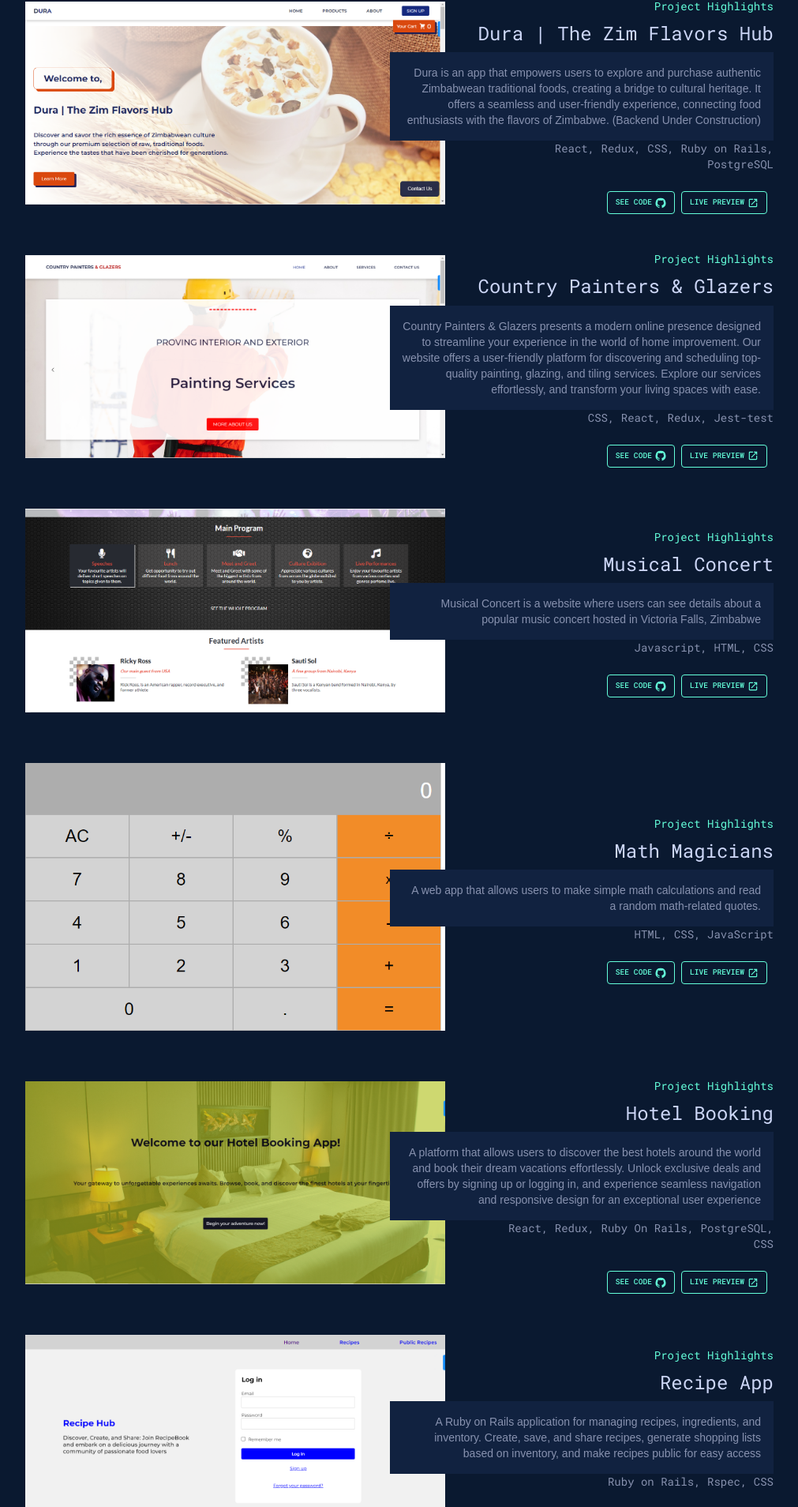
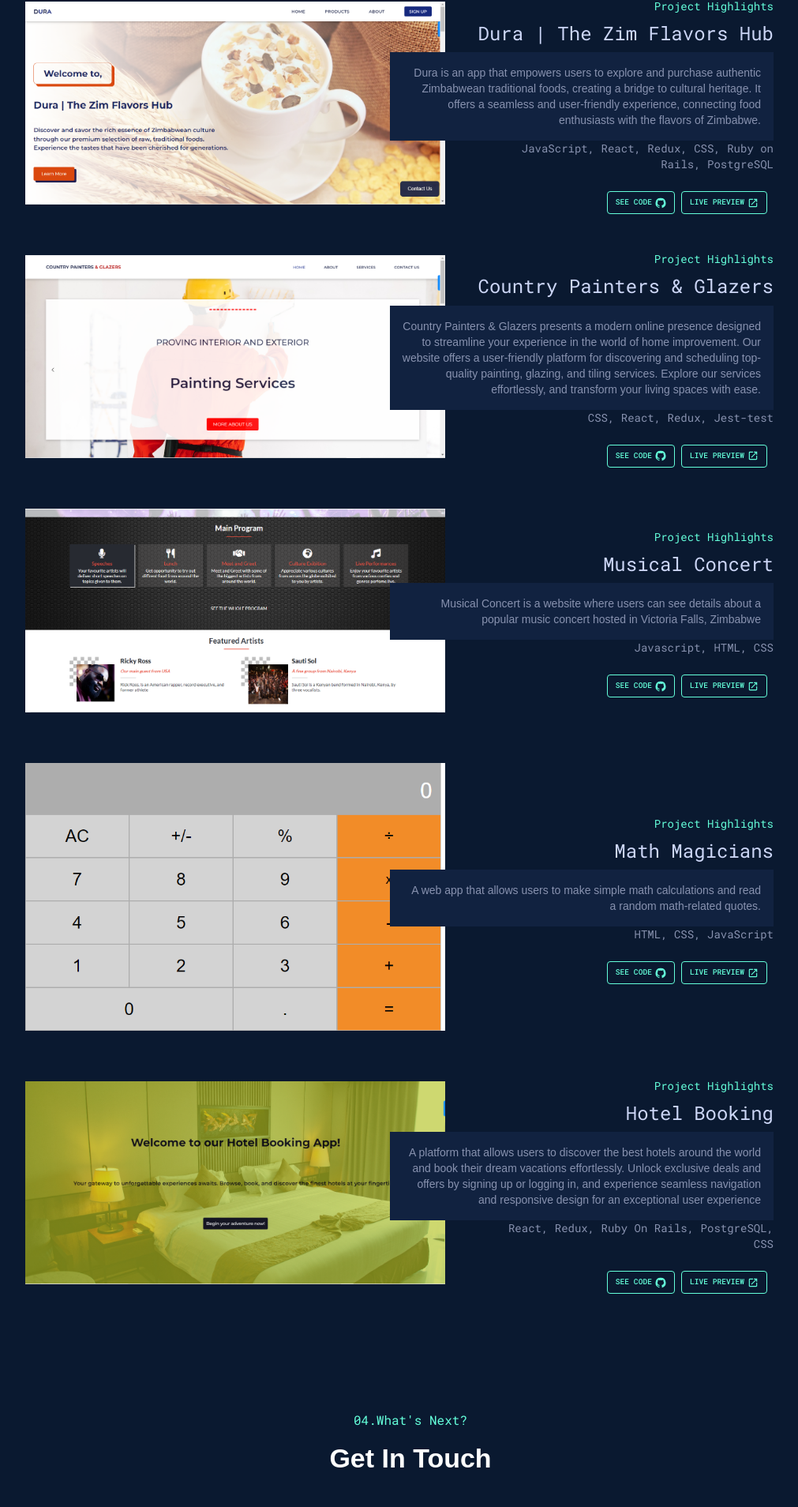
Before and after one commit to Amen-Musingarimi/portfolio, a React (Create React App) app: page /#home in a window 1280 px wide. Shown: the part 1881-3789 px from the top of the page at 79% size, without its empty margins (120-1131 px from the left). Built offline with nearby package versions, Linux system fonts and the light colour scheme.

Commit message:
Modify projects

```diff
--- a/src/projects/data.js
+++ b/src/projects/data.js
@@ -4,9 +4,8 @@ import TwitterIcon from '@mui/icons-material/Twitter';
 import calculatorImage from '../assets/projects/calculator.png';
 import hotelAppImage from '../assets/projects/hotel-booking-app.png';
 import concertImage from '../assets/projects/musicalconcert.png';
-import recipeImage from '../assets/projects/recipeapp.png';
 import yardCare from '../assets/projects/yard-care.png';
-import dura from '../assets/projects/dura-app.png';
+import dura from '../assets/projects/dura.png';
 import countryPainters from '../assets/projects/country-painters.png';
 
 const data = {
@@ -35,9 +34,9 @@ const data = {
       project_name: 'Dura | The Zim Flavors Hub',
       project_live_link: 'https://dura-zim.netlify.app/',
       project_description:
-        'Dura is an app that empowers users to explore and purchase authentic Zimbabwean traditional foods, creating a bridge to cultural heritage. It offers a seamless and user-friendly experience, connecting food enthusiasts with the flavors of Zimbabwe. (Backend Under Construction)',
+        'Dura is an app that empowers users to explore and purchase authentic Zimbabwean traditional foods, creating a bridge to cultural heritage. It offers a seamless and user-friendly experience, connecting food enthusiasts with the flavors of Zimbabwe.',
       project_image: dura,
-      project_tech: 'React, Redux, CSS, Ruby on Rails, PostgreSQL',
+      project_tech: 'JavaScript, React, Redux, CSS, Ruby on Rails, PostgreSQL',
       project_link: 'https://github.com/Amen-Musingarimi/dura-frontend.git',
     },
     {
@@ -79,15 +78,6 @@ const data = {
       project_link:
         'https://github.com/Amen-Musingarimi/hotel-booking-app-backend.git',
     },
-    {
-      project_name: 'Recipe App',
-      project_live_link: 'https://recipe-hub-15ks.onrender.com',
-      project_description:
-        'A Ruby on Rails application for managing recipes, ingredients, and inventory. Create, save, and share recipes, generate shopping lists based on inventory, and make recipes public for easy access',
-      project_image: recipeImage,
-      project_tech: 'Ruby on Rails, Rspec, CSS',
-      project_link: 'https://github.com/Amen-Musingarimi/recipe-app-rails.git',
-    },
   ],
   socials: [
     { name: <GitHubIcon />, link: 'https://github.com/Amen-Musingarimi' },
```
Also changed, not shown: src/assets/projects/dura.png (added).
